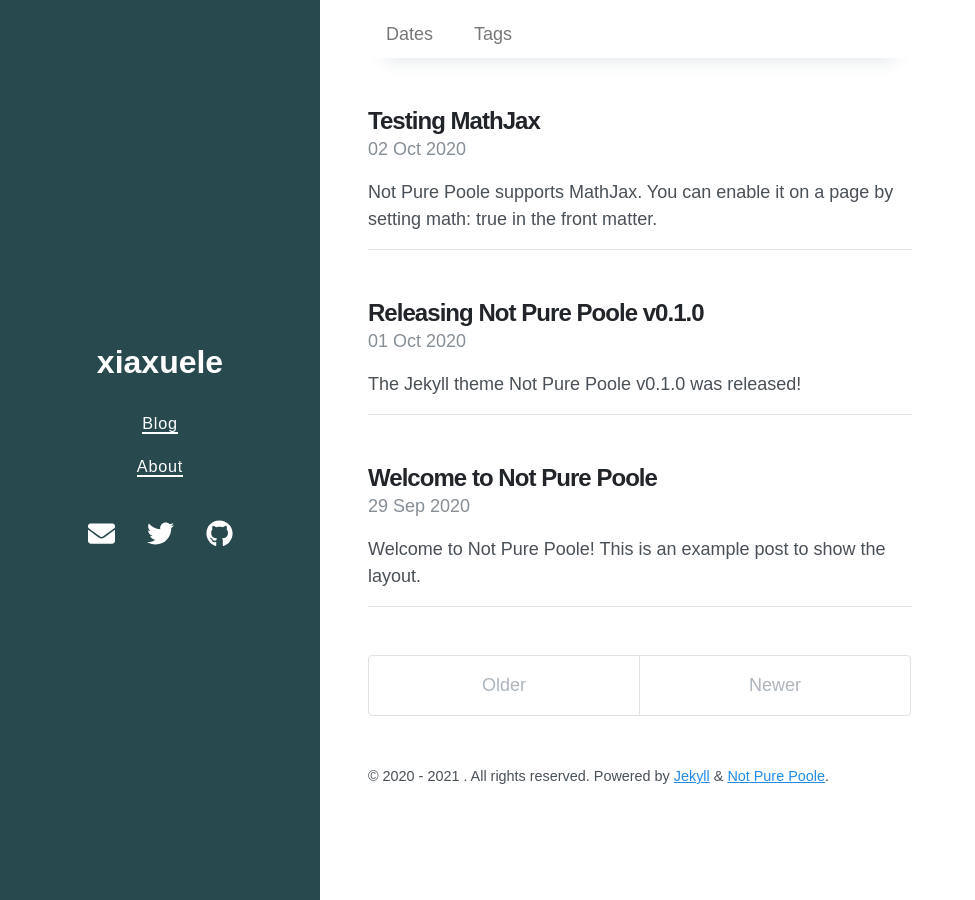
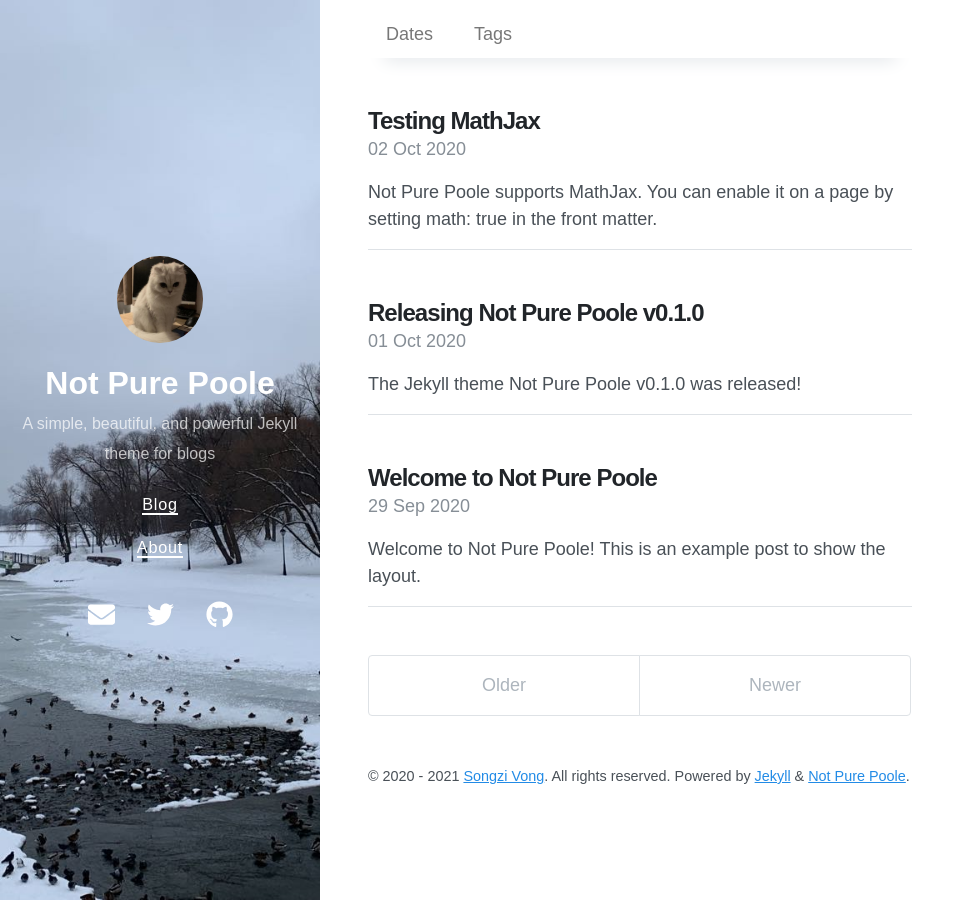
Before and after one commit to xiaxuele/xiaxuele.github.io, a Jekyll site: the page built from index.html, in a window 1280 px wide. Shown: the whole page, without its empty margins (0-975 px from the left). Built offline with Jekyll 4.4.1, drawn with Linux system fonts in a browser that asks for light colours; nearby versions of some CDN libraries; the list of posts is cut into pages by our own code.

Commit message:
replace the blog theme

```diff
--- a/_config.yml
+++ b/_config.yml
@@ -1,47 +1,59 @@
-plugins: [jekyll-paginate]
+# Setup
+title: Not Pure Poole
+description: A simple, beautiful, and powerful Jekyll theme for blogs
+url: https://vszhub.github.io
+avatar: /avatar.jpeg
+paginate: 5
+permalink: pretty
+cover_image: /bg.jpeg
 
-permalink: /:categories/:title/
+# Gems
+plugins:
+  - jekyll-gist
+  - jekyll-paginate
+  - jekyll-seo-tag
+  - jekyll-feed
+  - jekyll-sitemap
 
-highlighter: rouge
-markdown: kramdown
-kramdown:
-  input:  GFM
-  syntax_highlighter: rouge
+# Optimize Jekyll
+exclude:
+  - .editorconfig
+  - .git
+  - .jekyll-cache
+  - Gemfile
+  - Gemfile.lock
+  - LICENSE.md
+  - README.md
+  - scripts/
+  - not-pure-poole.gemspec
 
+# Optimize Jekyl SEO Tag
+twitter:
+  username: vszhub
+  card: summary
+logo: logo.png
+social:
+  name: Songzi Vong
+  links:
+    - https://twitter.com/vszhub
+    - https://github.com/vszhub
+google_site_verification: xxxxx
+lang: en
 
-paginate: 10
-paginate_path: "page/:num"
-baseurl: ""
+sass:
+  sass_dir: _sass
+  style: :compressed
 
+# Options
 
+# Replace this value and uncomment to enable Google Analytics tracking
+# google_analytics: UA-000000-0
 
-defaults:
-  -
-    scope:
-      path: ""
-      type: posts
-    values:
-      layout: post
-      styles : [highlight.css,gitment.css,post.css]
-      scripts : [gitment.js, post.js]
+# Replace this value and uncomment to enable Disqus
+# disqus: xxxxxx
 
-
-
-title: "xiaxuele"
-email: xiaxuele10086@163.com
-description: ""
-github:
-  username: xiaxuele
-#swiftype:
-#  searchId: iXZyPokVfxFaBTvi64Y6
-gitment:
-    repo: blog
-    client_id: 6f82cf01ce005a659c48
-    client_secret: 72cc0f28e46da794cf78278e8d84593d7618511f
-
-url: "https://xiaxuele.github.io"
-imgrepo: "https://xiaxuele.github.io/static/img"
-
-
-#url: "http://127.0.0.1:4000"
-#imgrepo: "http://127.0.0.1:4000/static/img"
+# Specify the author for blog posts
+author:
+  name: Songzi Vong
+  url: https://github.com/vszhub/
+  email: vszhub@gmail.com
```
Also changed, not shown: README.md.
